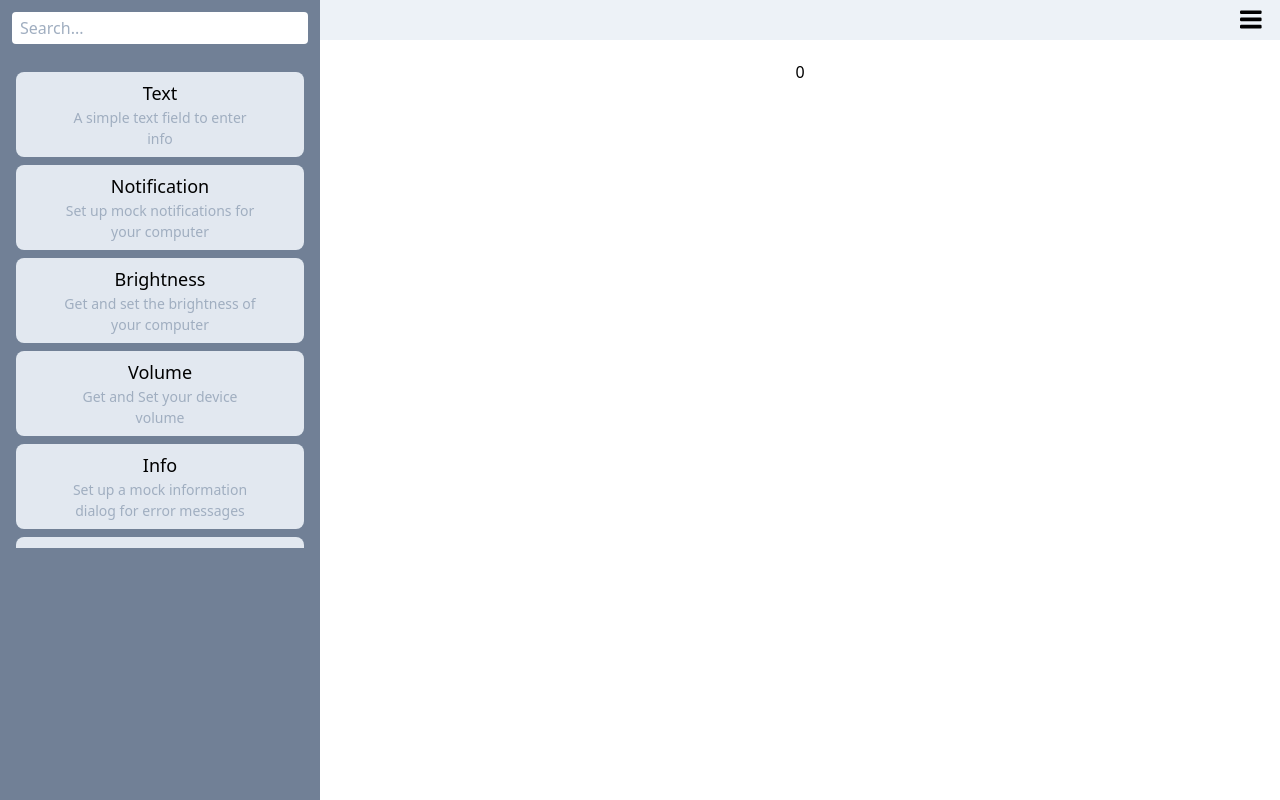
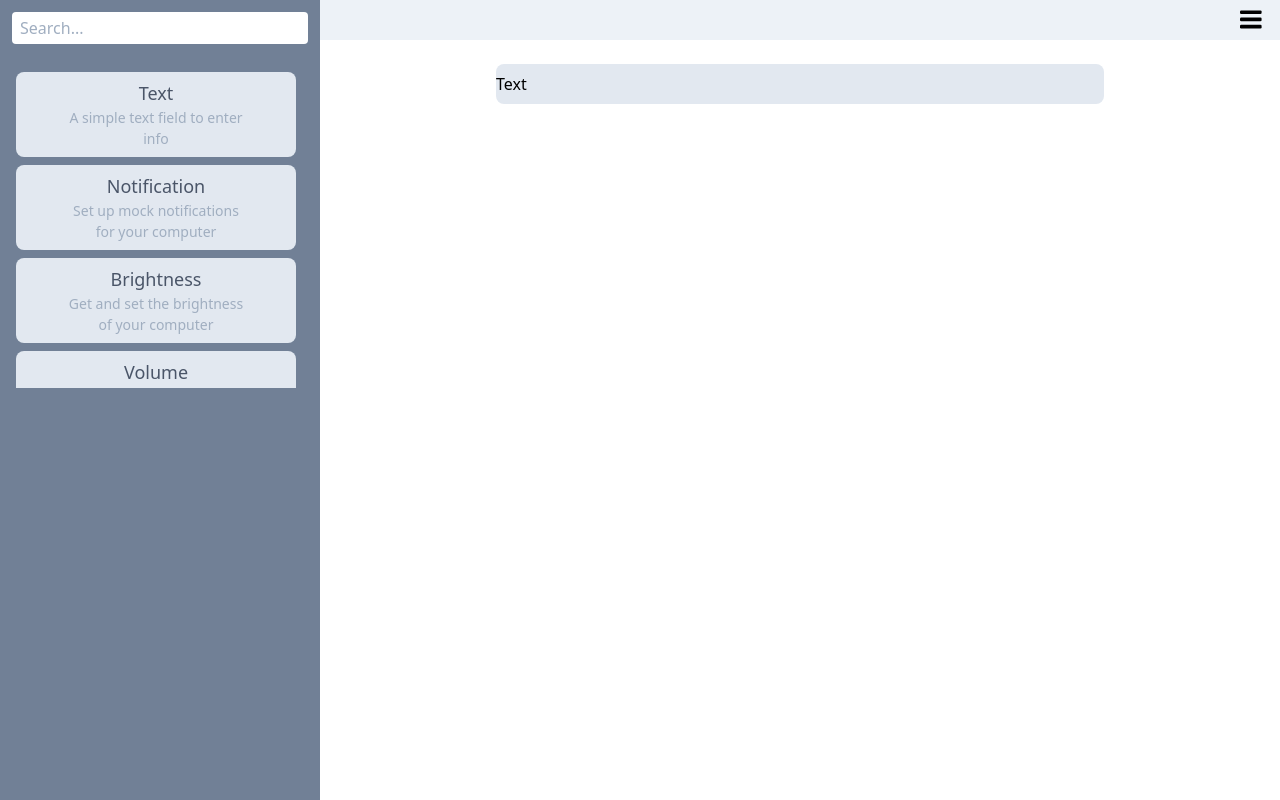
Before and after one commit to Flamz23/CrustAPI, a Vue app: page /#/ in a window 1280 px wide. Built offline with nearby package versions, Linux system fonts and the light colour scheme.

Commit message:
Vue draggable fixes

```diff
--- a/src/components/actionHolder.vue
+++ b/src/components/actionHolder.vue
@@ -1,13 +1,22 @@
 <template>
-  <div class="px-2 h-full">
-    <div id="actionsHolder" class="bg-gray-600 overflow-y-scroll px-2 my-3">
+  <div class="absolute flex w-full">
+    <div class="inset-y-0 h-full w-1/4 pr-2">
+      <div id="actionsHolder" class="bg-gray-600 overflow-y-scroll px-4 my-3">
         <draggable
           v-model="actions"
           :group="{name: 'actions-list', pull: 'clone', put: 'false'}"
           :sort="false"
         >
-        <div v-for="action in actions" :key="action.id" @drag="startDrag">
+          <div v-for="action in actions" :key="action.id">
             <actions :name="action" />
+          </div>
+        </draggable>
+      </div>
+    </div>
+    <div class="flex-1">
+      <draggable v-model="usedActions" :group="{name: 'actions-list'}" :animation="200">
+        <div class="px-32" v-for="usedAction in usedActions" :key="genKey(usedAction.name)">
+          <usedActions :name="usedAction" />
         </div>
       </draggable>
     </div>
@@ -17,15 +26,9 @@
 <script>
 import draggable from "vuedraggable";
 import actions from "@/components/actions.vue";
-export default {
-  components: {
-    actions,
-    draggable,
-  },
-  props: {},
-  data() {
-    return {
-      actions: [
+import usedActions from "@/components/usedAction.vue";
+
+const actionArray = [
   {
     name: "Text",
     desc: "A simple text field to enter info",
@@ -60,19 +63,30 @@ export default {
     name: "Seventh Actions",
     id: 7,
   },
+];
+
+export default {
+  components: {
+    actions,
+    draggable,
+    usedActions,
+  },
+  data() {
+    return {
+      actions: actionArray,
+      usedActions: [
+        {
+          name: "Text",
+          desc: "A simple text field to enter info",
+          id: 2,
+        },
       ],
     };
   },
   methods: {
-    startDrag: (evt, item) => {
-      // evt.dataTransfer.dropEffect = "move";
-      // evt.dataTransfer.effectAllowed = "move";
-      evt.dataTransfer.setData("text", evt.target.innerHtml);
-    },
-    onDrop: (evt, list) => {
-      const itemID = evt.dataTransfer.getData("itemID");
-      const item = this.items.find((item) => item.id == itemID);
-      item.list = list;
+    // this is a random no. gen.
+    genKey: (len) => {
+      return Math.random().toString(36).substring(7);
     },
   },
 };
@@ -80,6 +94,22 @@ export default {
 
 <style>
 #actionsHolder {
-  height: 30em;
+  height: 20rem;
+}
+::-webkit-scrollbar {
+  width: 10px;
+}
+
+::-webkit-scrollbar-track {
+  /* -webkit-box-shadow: inset 0 0 6px rgba(0, 0, 0, 0.3);
+  box-shadow: inset 0 0 6px rgba(0, 0, 0, 0.3); */
+  -webkit-border-radius: 10px;
+  border-radius: 10px;
+}
+
+::-webkit-scrollbar-thumb {
+  -webkit-border-radius: 10px;
+  border-radius: 10px;
+  background: #a0aec0;
 }
 </style>
--- a/src/components/actions.vue
+++ b/src/components/actions.vue
@@ -3,7 +3,7 @@
     <button
       class="bg-gray-300 py-2 mx-auto w-full px-12 outline-none focus:outline-none hover:bg-gray-400 my-1 rounded-lg"
     >
-      <span class="mx-auto text-center text-lg">{{name.name}}</span>
+      <span class="mx-auto text-center text-lg text-gray-700">{{name.name}}</span>
       <div class="mx-auto text-gray-500 text-sm w-full">{{ name.desc }}</div>
     </button>
   </div>
--- a/src/components/dropContainer.vue
+++ /dev/null
@@ -1,12 +0,0 @@
-<template>
-  <div class="w-full mx-auto hover:bg-orange-500">{{name.id}}</div>
-</template>
-<script>
-export default {
-  props: {
-    name,
-  },
-};
-</script>
-<style>
-</style>
--- a/src/components/sideBar.vue
+++ b/src/components/sideBar.vue
@@ -8,23 +8,21 @@
           placeholder="Search..."
         />
       </div>
-      <div>
-        <actionHolder />
-      </div>
+      <actionHolder />
     </div>
-    <Workspace />
+    <!-- <Workspace /> -->
   </div>
 </template>
 
 <script>
 import actionHolder from "@/components/actionHolder.vue";
-import Workspace from "@/components/workspace.vue";
+//import Workspace from "@/components/workspace.vue";
 
 export default {
   name: "SideBar",
   components: {
     actionHolder,
-    Workspace,
+    //Workspace,
   },
 };
 </script>
--- /dev/null
+++ b/src/components/usedAction.vue
@@ -0,0 +1,14 @@
+<template>
+  <div class="px-12">
+    <div class="bg-gray-300 py-2 my-2 mx-auto w-full rounded-lg">{{name.name}}</div>
+  </div>
+</template>
+<script>
+export default {
+  props: {
+    name,
+  },
+};
+</script>
+<style>
+</style>
--- a/src/components/workspace.vue
+++ /dev/null
@@ -1,42 +0,0 @@
-<template>
-  <div class="flex-1 pt-12" @dragover.prevent @dragenter.prevent @drop.prevent v-on:drop="drop">
-    <draggable v-model="containers">
-      <div
-        class="mx-auto py-3 w-2/4 text-center"
-        v-for="container in containers"
-        :key="container.id"
-        :group="{name: 'actions-list', pull: 'clone', put: 'false'}"
-        :sort="false"
-      >
-        <container :name="container" />
-      </div>
-    </draggable>
-  </div>
-</template>
-<script>
-import container from "@/components/dropContainer.vue";
-import draggable from "vuedraggable";
-export default {
-  name: "Workspace",
-  components: {
-    container,
-    draggable,
-  },
-  data() {
-    return {
-      containers: [{ id: 0 }],
-    };
-  },
-  methods: {
-    drop: (event) => {
-      event.preventDefault();
-      //console.log(event);
-      // var el = { id: 4 };
-      // this.l.push(el);
-      console.log(globalThis);
-    },
-  },
-};
-</script>
-<style>
-</style>
```
Also changed, not shown: demo.gif (added), 1 other file (tests, documents, lock files or other folders). Lines whose indentation alone changed are shown as unchanged.
